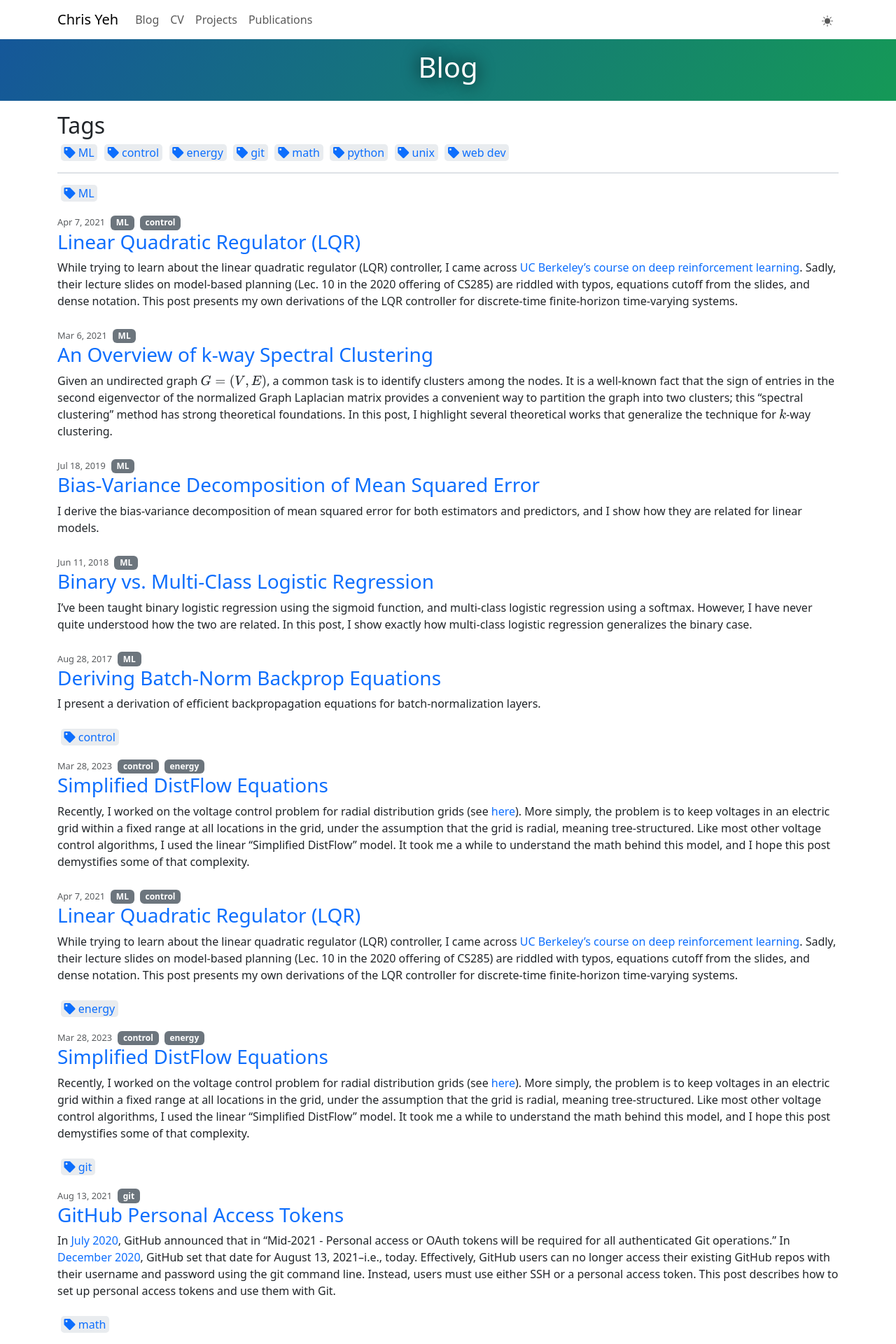
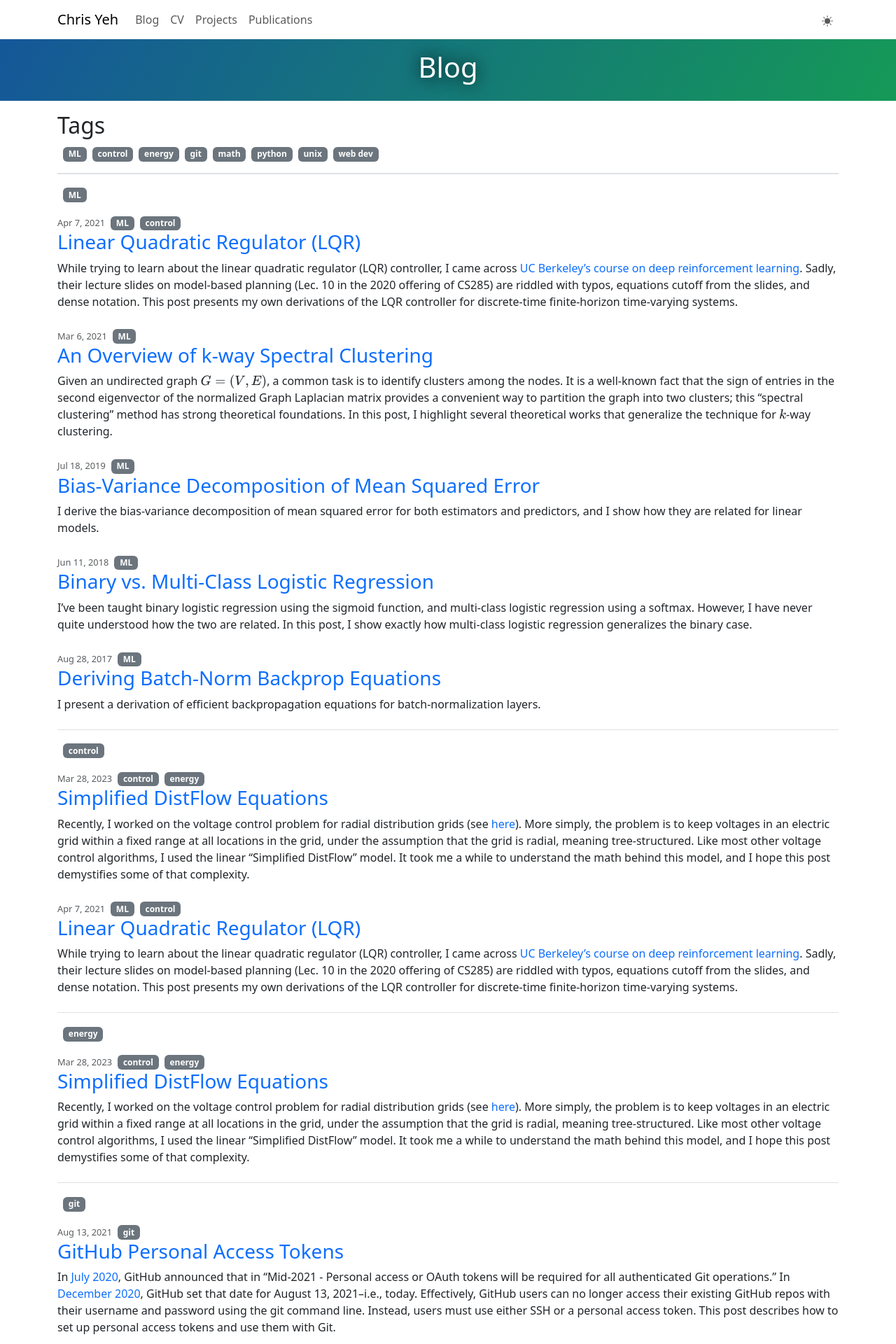
Before and after one commit to chrisyeh96/chrisyeh96.github.io, a Jekyll site: the page built from blog_by_tags.md, in a window 1280 px wide. Shown: the top 1920 px of the page at 70% size. Built offline with Jekyll 4.4.1, drawn with Linux system fonts in a browser that asks for light colours.

Commit message:
Unify tag layout across pages

```diff
--- a/_layouts/home.html
+++ b/_layouts/home.html
@@ -33,7 +33,7 @@ layout: default
     <div>{{ pub.formatted | markdownify }}</div>
     <p>
     {%- for media in pub.media -%}
-      <a href="{{ media.url }}" class="post-meta post-tag me-2">
+      <a href="{{ media.url }}" class="post-meta pub-link">
         {%- if media.type == "pdf" -%}<i class="fas fa-file">
         {%- elsif media.type == "github" -%}<i class="fab fa-github">
         {%- elsif media.type == "code" -%}<i class="fas fa-code">
--- a/blog_by_tags.md
+++ b/blog_by_tags.md
@@ -14,15 +14,15 @@ use_math: true
 
 <p>
 {%- for tag in sorted_tags -%}
-  <a href="#{{ tag[0] }}" class="post-tag"><i class="fas fa-tag"></i> {{ tag[0] }}</a>
+  <a href="#{{ tag[0] }}" class="badge text-bg-secondary ms-2">{{ tag[0] }}</a>
 {%- endfor -%}
 </p>
 
 <hr>
 
 {%- for tag in sorted_tags -%}
-  <a name="{{ tag[0] }}" class="post-tag"><i class="fas fa-tag"></i> {{ tag[0] }}</a>
-  <ul class="post-list">
+  <a name="{{ tag[0] }}" class="badge text-bg-secondary ms-2">{{ tag[0] }}</a>
+  <ul class="post-list border-bottom">
     {%- for post in tag[1] -%}
     {% include post_list_item.html %}
     {%- endfor -%}
--- a/css/website.css
+++ b/css/website.css
@@ -130,14 +130,6 @@ header {
 .post-meta {
   font-size: 0.8rem;
   color: var(--bs-secondary-color);
-}
-
-.post-tag {
-  background: var(--bs-secondary-bg);
-  border-radius: 0.3rem;
-  padding: 0 0.3rem;
-  margin: 0 0.3rem;
-  display: inline-block;
 }
 
 /*******************
@@ -296,6 +288,18 @@ hr {
 }
 
 /*******************
+ * PUBLICATIONS
+ ******************/
+
+.pub-link {
+  background: var(--bs-secondary-bg);
+  border-radius: 0.3rem;
+  padding: 0 0.3rem;
+  margin: 0 0.8rem 0 0;
+  display: inline-block;
+}
+
+/*******************
  * TOC
  * - inspired by the right sidebar on https://getbootstrap.com/docs/4.4/
  ******************/
```
Also changed, not shown: publications.md (+2 -2 lines).
